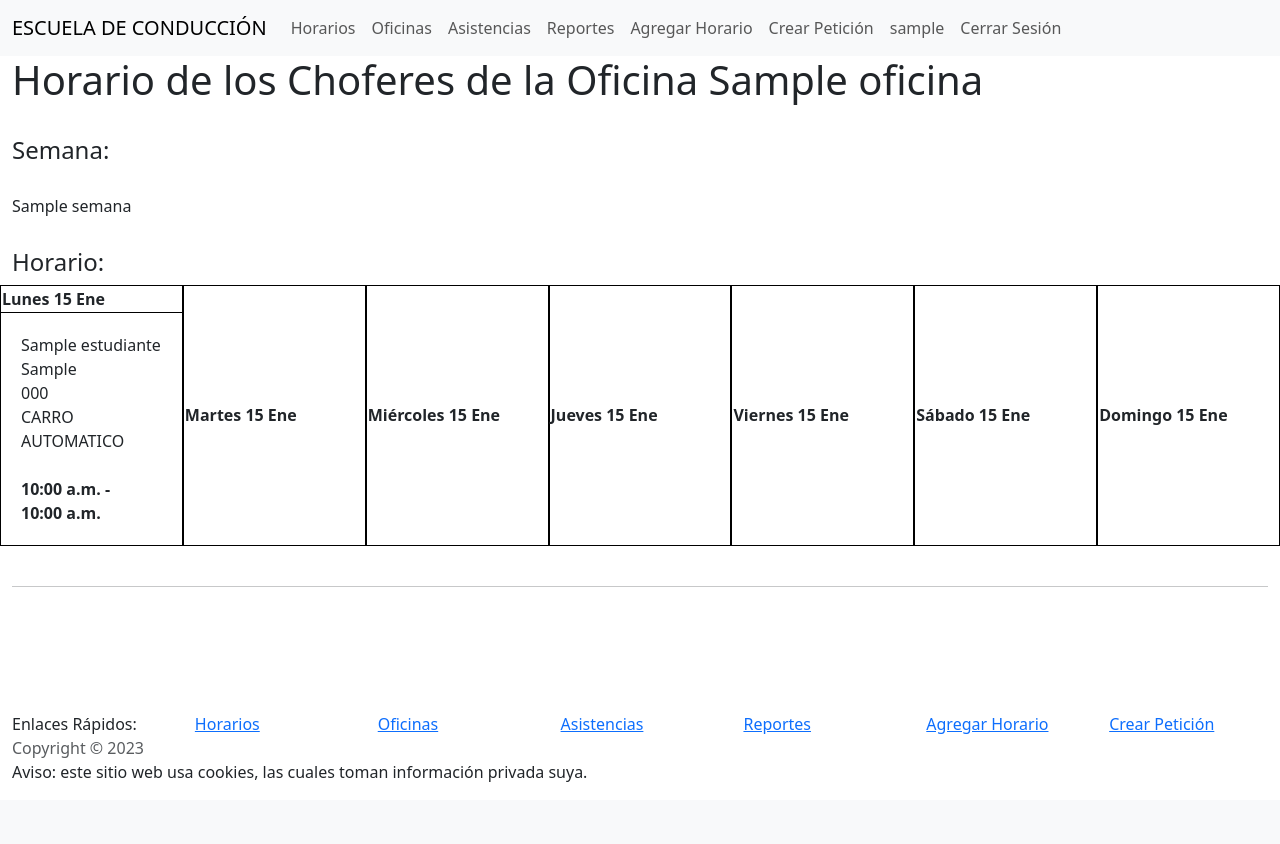
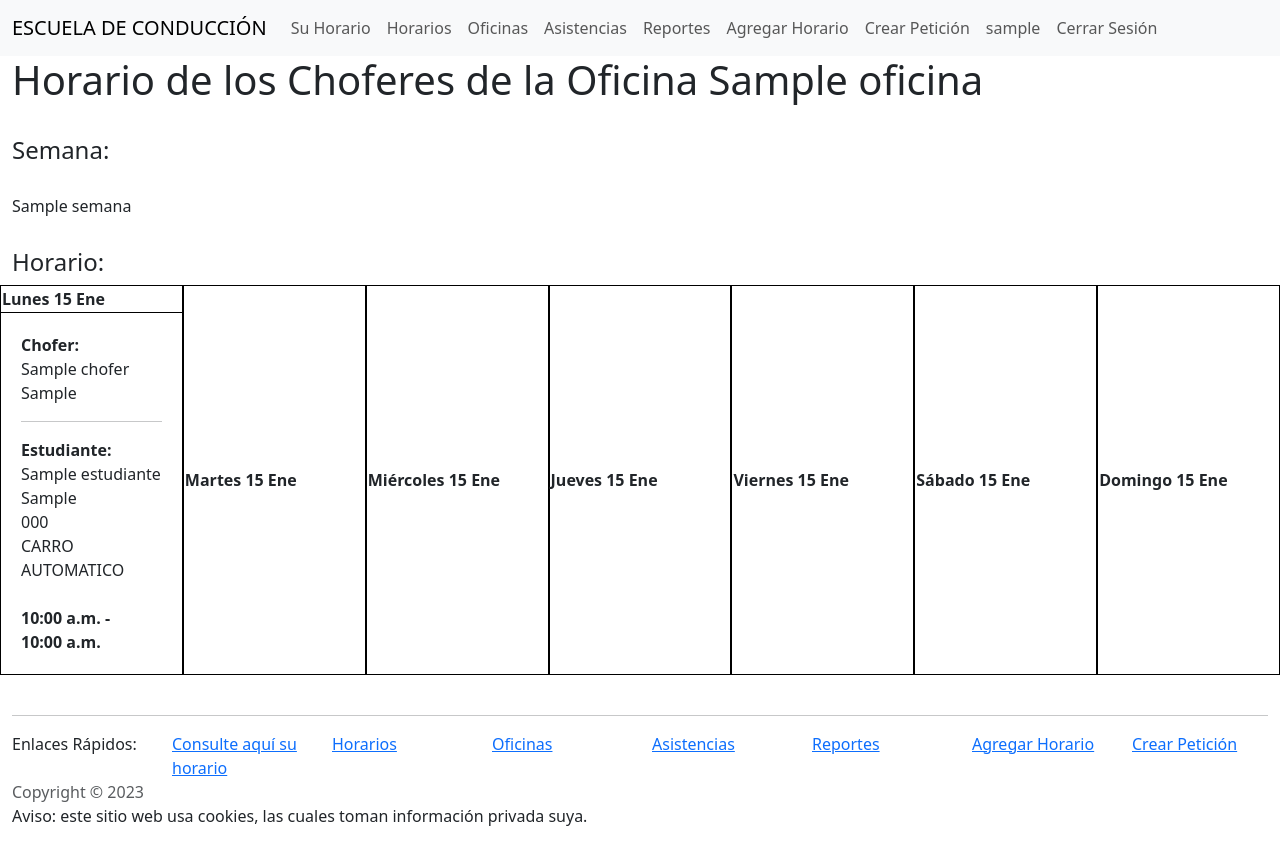
Before and after one commit to eduardoluis11/escuela-de-conduccion, a Django app: page /horarios-oficina-seleccionada/1 in a window 1280 px wide. Before the commit the page ends 782 px from the top, so only its background shows below. Run offline with Django 4.2, Linux system fonts and the light colour scheme; a user stored in the database is signed in; tables that the repository leaves empty hold one stand-in row (values such as "Sample post"); lists and menus that the app fills with data are empty.

Commit message:
Imprimo Turnos Lunes en Horarios Oficinas Correctamente

```diff
--- a/app_horarios/templates/oficinas/horarios_para_oficina_seleccionada.html
+++ b/app_horarios/templates/oficinas/horarios_para_oficina_seleccionada.html
@@ -42,10 +42,26 @@
                         {% if turno.semana_del_turno_id == semana.id %}
                             <tr>
                                 <td>
+                                    <!-- Chofer del turno -->
+                                    {% for chofer in lista_de_choferes %}
+                                        <!-- Si el chofer es el chofer del turno de la iteración actual -->
+                                        {% if turno.id_del_chofer_id == chofer.id %}
+                                            <b>Chofer:</b>
+                                            <br>
+                                            <!-- Nombre del Chofer --->
+                                            {{chofer.nombre}} {{chofer.apellidos}}
+                                            <br>
+                                        {% endif %}
+                                    {% endfor %}
+
+                                    <hr>    <!-- Línea divisoria -->
+
                                     <!-- Estudiante del turno -->
                                     {% for estudiante in estudiantes %}
                                         {% if turno.id_del_estudiante_id == estudiante.id %}
-                                                <!-- Nombre --->
+                                            <b>Estudiante:</b>
+                                            <br>
+                                            <!-- Nombre del Estudiante --->
                                             {{estudiante.nombre}} {{estudiante.apellidos}}
 
                                             <br>
--- a/app_horarios/views.py
+++ b/app_horarios/views.py
@@ -768,6 +768,9 @@ def horarios_oficina_seleccionada(request, oficina_id):
     # Esto agarra todos los secretarios para revisar si esta logueado
     lista_de_secretarios = Secretario.objects.all()
 
+    # Esto agarra las IDs de todos los choferes
+    lista_de_choferes = Chofer.objects.all()
+
     # Esto agarra la oficina específica que necesito
     oficina_seleccionada = Oficina.objects.get(id=oficina_id)
 
@@ -801,6 +804,7 @@ def horarios_oficina_seleccionada(request, oficina_id):
                 "turnos_sabado": turnos_sabado,
                 "turnos_domingo": turnos_domingo,
                 "estudiantes": estudiantes,
+                "lista_de_choferes": lista_de_choferes,
 
                 # Estas 2 lineas las necesito para renderizar enlaces en navbar y footer
                 "id_del_usuario_logueado": id_del_usuario_logueado,
```
Lines whose indentation alone changed are shown as unchanged.
